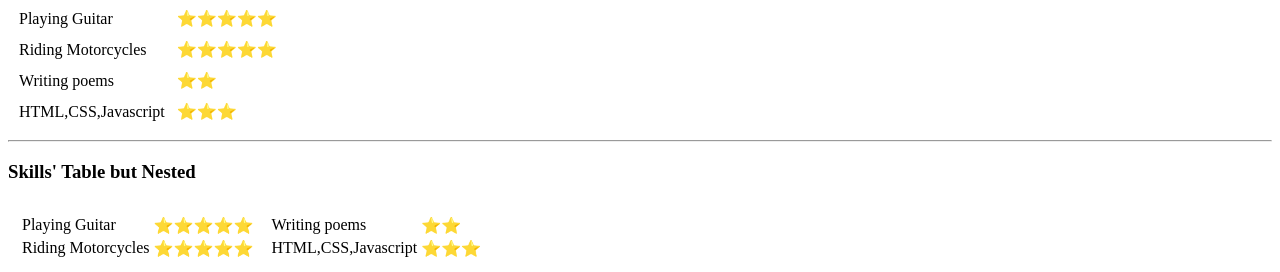
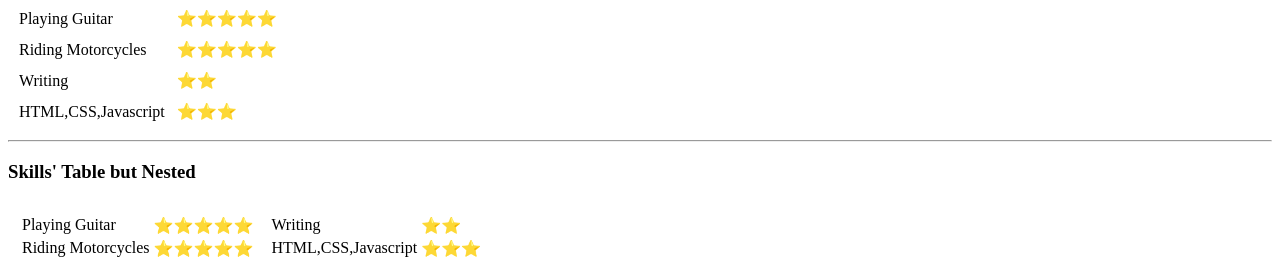
Before and after one commit to leventKaraagac/cv, a plain HTML site: page index.html in a window 1280 px wide. Shown: the part 624-896 px from the top of the page. Drawn offline with Linux system fonts and the light colour scheme.

Commit message:
Update index.html

```diff
--- a/index.html
+++ b/index.html
@@ -57,7 +57,7 @@
                     <td>⭐⭐⭐⭐⭐</td>
                 </tr>
                 <tr>
-                    <td>Writing poems</td>
+                    <td>Writing</td>
                     <td>⭐⭐</td>
                 </tr>
                 <tr>
@@ -84,7 +84,7 @@
                 <td>
                     <table>
                         <tr>
-                            <td>Writing poems</td>
+                            <td>Writing</td>
                             <td>⭐⭐</td>
                         </tr>
                         <tr>
```
